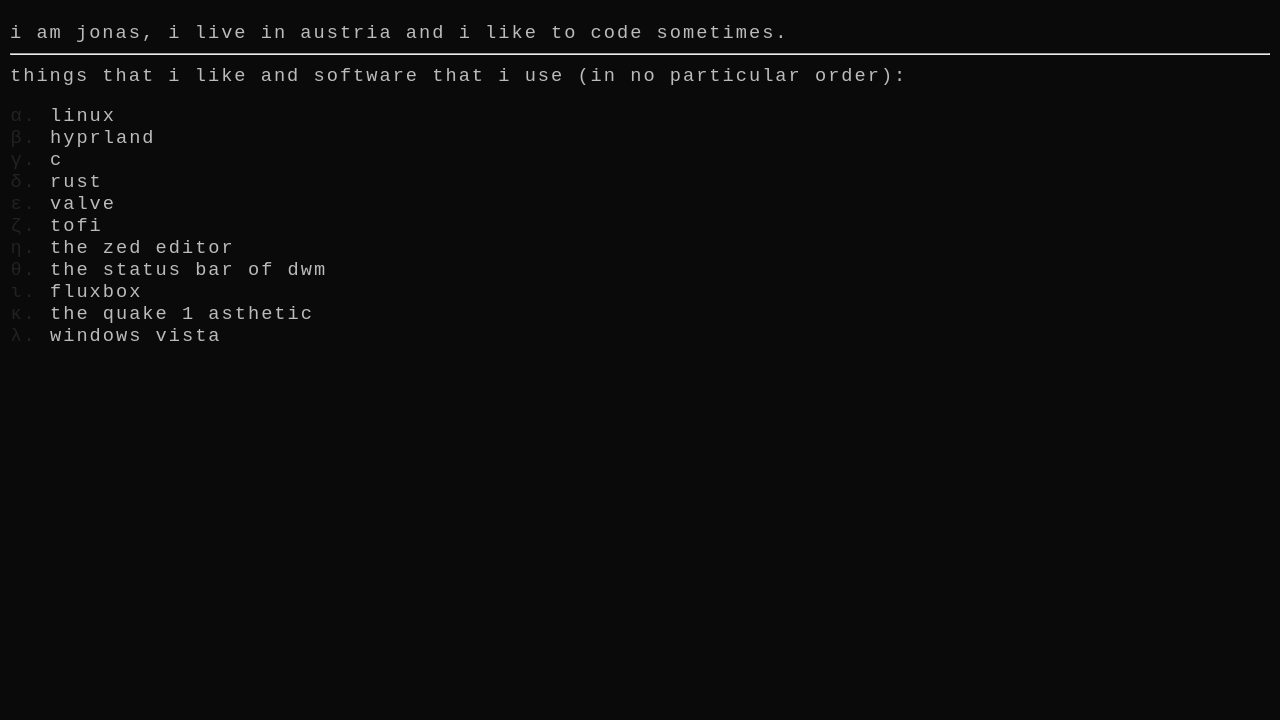
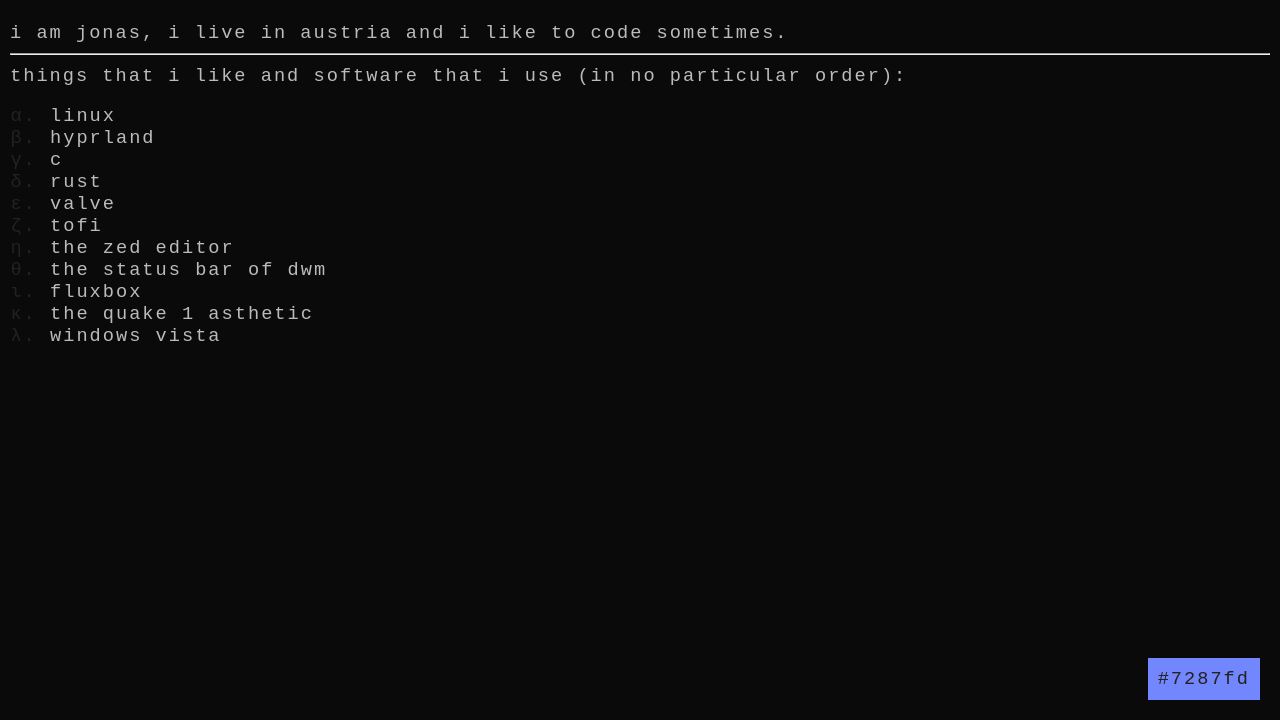
Before and after one commit to jjonojj/jjonojj.github.io, a plain HTML site: page index.html in a window 1280 px wide. Shown: the part 80-800 px from the top of the page. Drawn offline with Linux system fonts and the light colour scheme; a small style sheet from the web is missing.

Commit message:
hell yeah

```diff
--- a/index.html
+++ b/index.html
@@ -27,6 +27,8 @@
         <li>windows vista</li>
     </ul>
 
+    <div id="color">#7287fd</div>
+
     <!-- js -->
     <script src="main.js"></script>
 </body>
--- a/style.css
+++ b/style.css
@@ -79,3 +79,12 @@
 .old {
     color: #777;
 }
+
+#color {
+    background-color: #7287fd;
+    color: #222;
+    position: fixed;
+    bottom: 20px;
+    right: 20px;
+    padding: 10px;
+}
```
